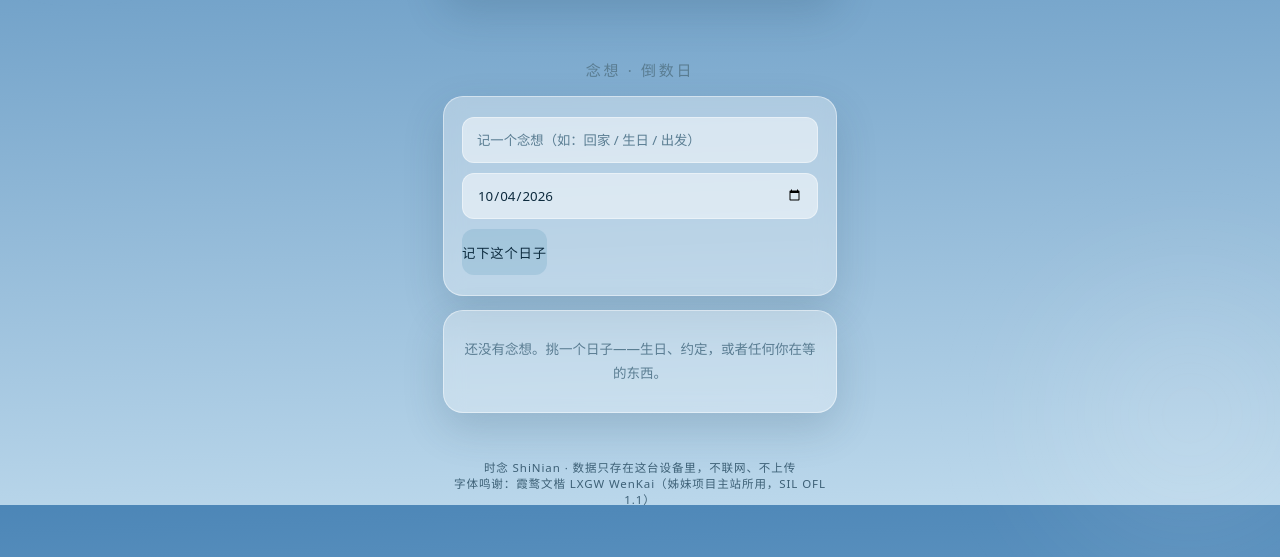
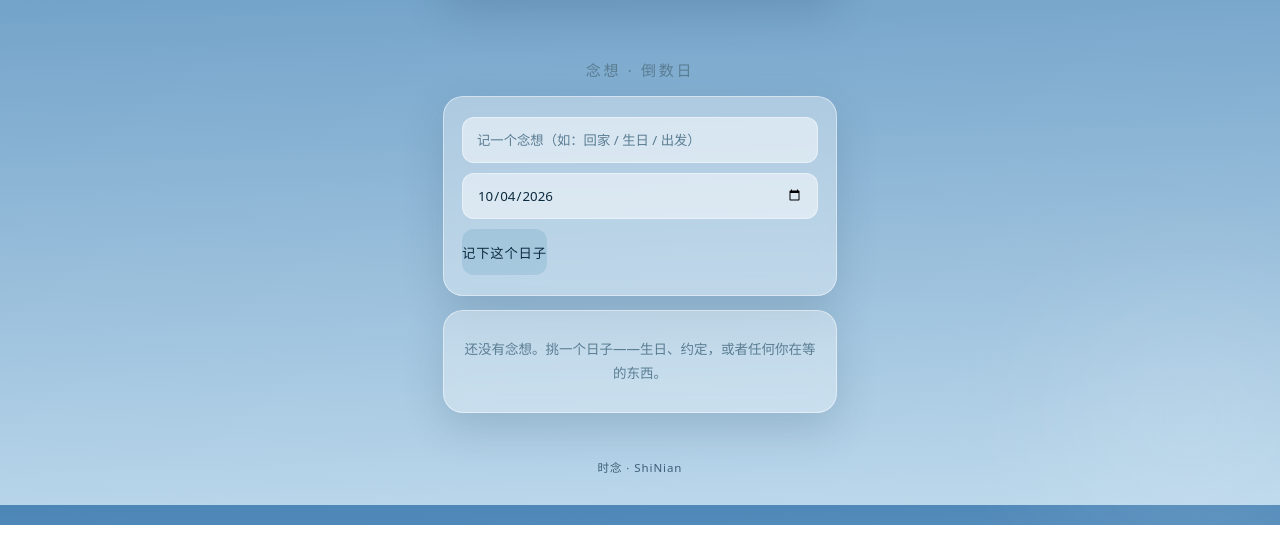
Before and after one commit to xiaoyu-hue/shinian, a plain HTML site: page index.html in a window 1280 px wide. Shown: the part 295-852 px from the top of the page. After the commit the page ends 820 px from the top, so only its background shows below. Drawn offline with Linux system fonts and the light colour scheme.

Commit message:
fix: 页脚精简为「时念 · ShiNian」

```diff
--- a/index.html
+++ b/index.html
@@ -52,7 +52,7 @@
       </div>
     </section>
 
-    <footer class="foot">时念 ShiNian · 数据只存在这台设备里，不联网、不上传<br>字体鸣谢：霞鹜文楷 LXGW WenKai（姊妹项目主站所用，SIL OFL 1.1）</footer>
+    <footer class="foot">时念 · ShiNian</footer>
   </main>
 </body>
 </html>
```
